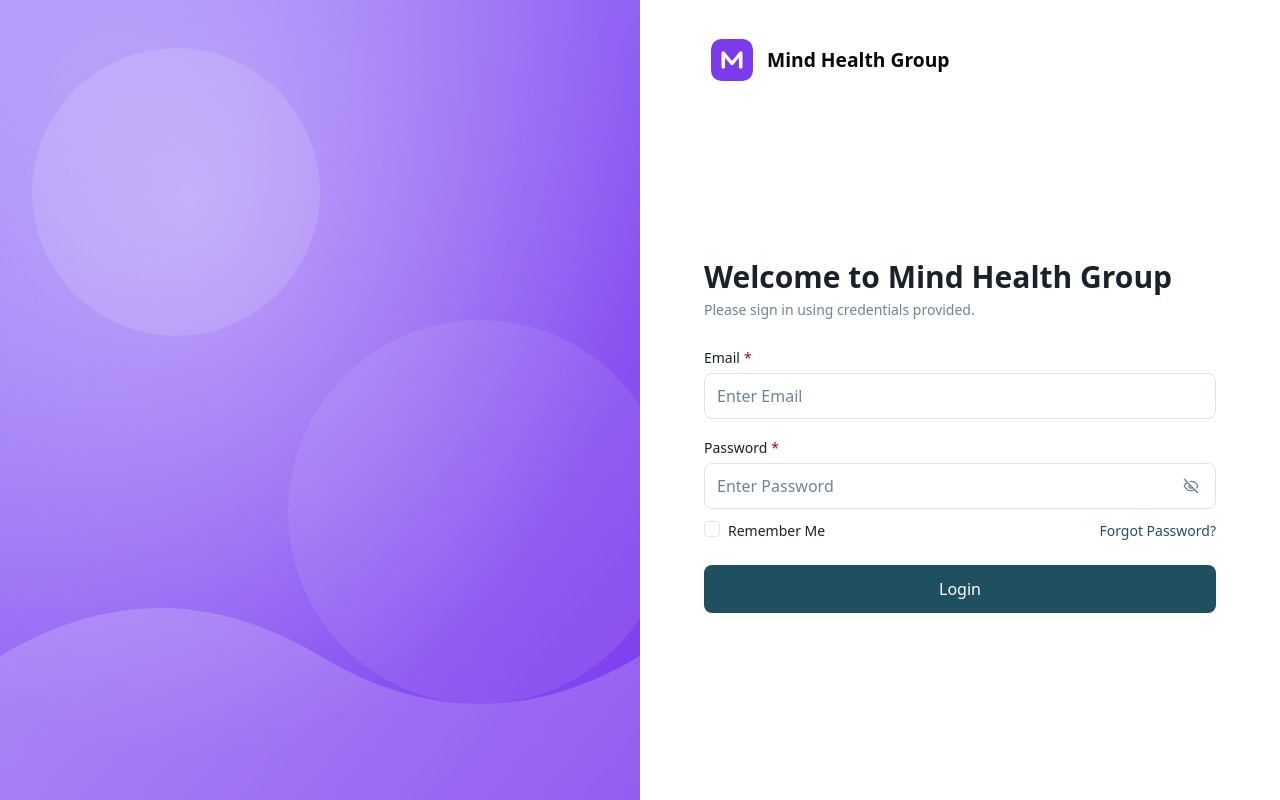
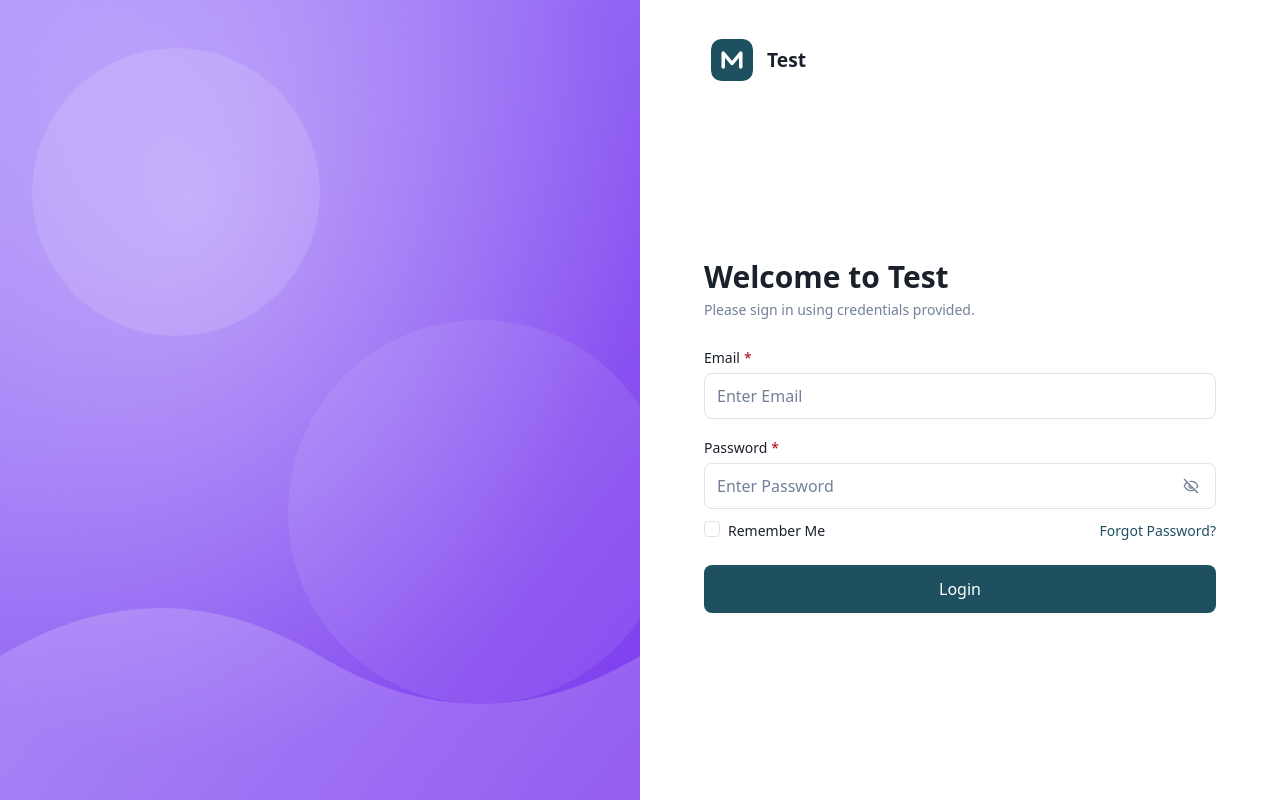
Before and after one commit to aniketsdev/svm-fe, a React (Vite) app: page /clinician/login in a window 1280 px wide. Built offline with nearby package versions, Linux system fonts and the light colour scheme.

Commit message:
feat: update branding references to "Test" across the application

```diff
--- a/index.html
+++ b/index.html
@@ -4,7 +4,7 @@
     <meta charset="UTF-8" />
     <link rel="icon" type="image/svg+xml" href="/favicon.svg" />
     <meta name="viewport" content="width=device-width, initial-scale=1.0" />
-    <title>svm-fe</title>
+    <title>Test</title>
   </head>
   <body>
     <div id="root"></div>
--- a/src/features/auth/components/AuthLayout.tsx
+++ b/src/features/auth/components/AuthLayout.tsx
@@ -32,7 +32,7 @@ export function AuthLayout({ imageSrc, imageAlt, children }: AuthLayoutProps) {
       >
         <img
           src={logoDarkFont}
-          alt="Mind Health Group"
+          alt="Test"
           className="mb-4 h-14 w-auto self-start"
         />
         <div className="mx-auto flex w-full max-w-[520px] flex-1 flex-col justify-center">
--- a/src/features/auth/pages/SignInPage.tsx
+++ b/src/features/auth/pages/SignInPage.tsx
@@ -64,7 +64,7 @@ export function SignInPage() {
     <AuthLayout imageSrc={signInImage} imageAlt="Therapy session illustration">
       <form noValidate onSubmit={handleSubmit(onSubmit)}>
         <h1 className="mb-1 text-xl font-semibold text-foreground sm:text-2xl md:text-3xl">
-          Welcome to Mind Health Group
+          Welcome to Test
         </h1>
         <p className="mb-6 text-sm leading-relaxed text-muted-foreground">
           Please sign in using credentials provided.
--- a/src/features/navbar/components/LogoOnlyNavbar.tsx
+++ b/src/features/navbar/components/LogoOnlyNavbar.tsx
@@ -10,7 +10,7 @@ export function LogoOnlyNavbar() {
     >
       <img
         src={logoLight}
-        alt="Mind Health Group"
+        alt="Test"
         className="h-8 w-auto shrink-0"
       />
     </header>
--- a/src/features/navbar/components/Navbar.tsx
+++ b/src/features/navbar/components/Navbar.tsx
@@ -37,7 +37,7 @@ export function Navbar() {
         {/* Logo */}
         <img
           src={logoLight}
-          alt="Mind Health Group"
+          alt="Test"
           className="h-8 w-auto shrink-0"
         />
 
--- a/src/index.css
+++ b/src/index.css
@@ -3,7 +3,7 @@
 /**
  * Design tokens — single source of truth for the application's colors,
  * typography, radii, and shadows. Originally derived from the project's
- * MUI palette (Mind Health Group brand); the legacy MUI palette module
+ * MUI palette; the legacy MUI palette module
  * has been deleted in feature 003. Consumed by Tailwind v4 via the
  * @theme block — declaring a `--color-x` here auto-generates the
  * matching `bg-x`, `text-x`, `border-x`, etc utilities.
```
Also changed, not shown: src/assets/logo-dark-font.svg, src/assets/logo-light-font.svg.
